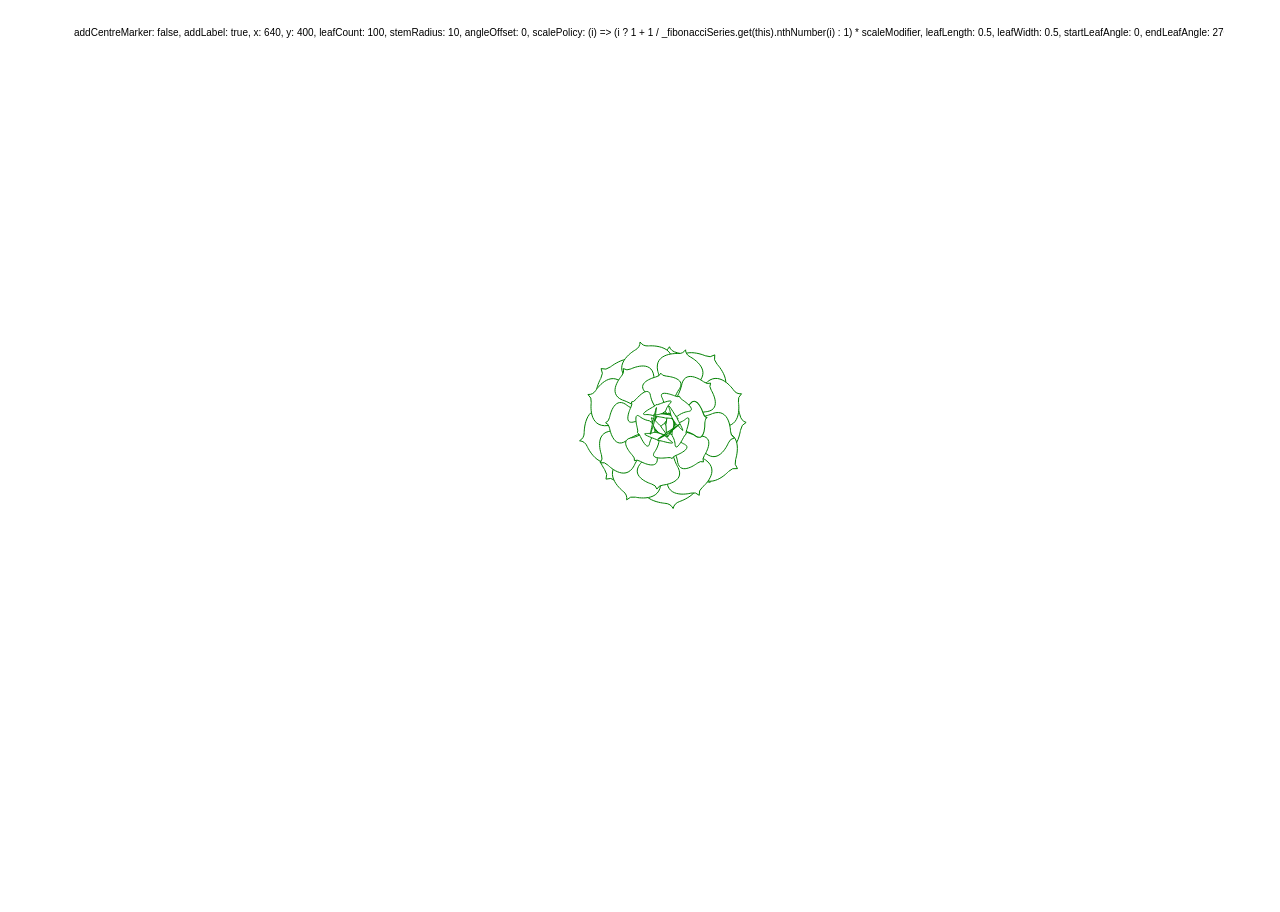
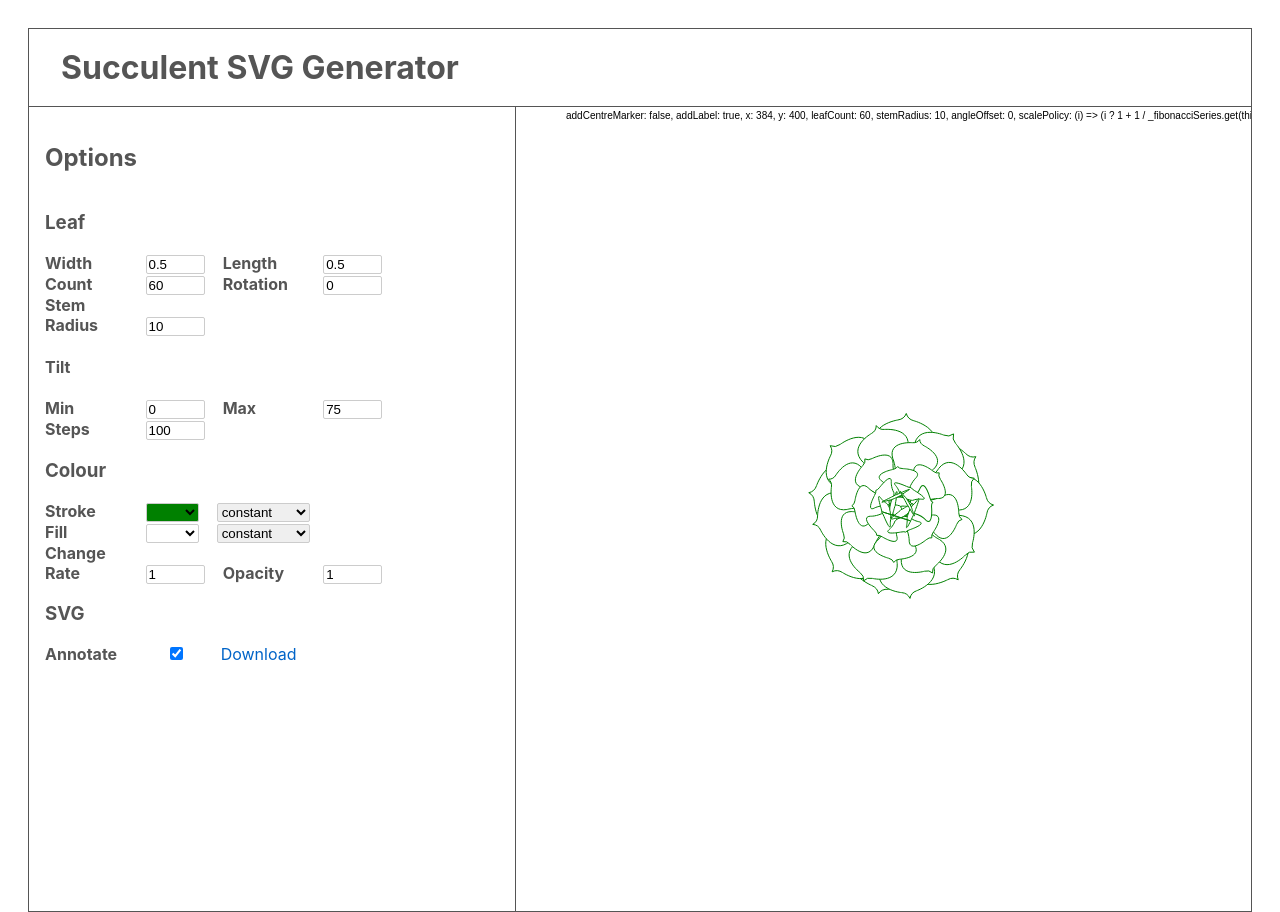
Before and after one commit to nickboon/succulents, a Svelte app: page / in a window 1280 px wide. Before the commit the page ends 816 px from the top, so only its background shows below. Built offline with nearby package versions, Linux system fonts and the light colour scheme.

Commit message:
Added UI.

```diff
--- a/public/global.css
+++ b/public/global.css
@@ -6,10 +6,11 @@ body {
 
 body {
 	color: #555;
-	margin: 1em;
-	padding: 8px;
 	box-sizing: border-box;
-	font-family: -apple-system, BlinkMacSystemFont, "Segoe UI", Roboto, Oxygen-Sans, Ubuntu, Cantarell, "Helvetica Neue", sans-serif;
+	margin: 0;
+	padding: 0;
+	font-family: -apple-system, BlinkMacSystemFont, 'Segoe UI', Roboto,
+		Oxygen-Sans, Ubuntu, Cantarell, 'Helvetica Neue', sans-serif;
 }
 
 section {
@@ -35,23 +36,9 @@ a:visited {
 label {
 	display: inline-block;
 	font-weight: bold;
-	width: 6em;
 }
 
 h2 {
-	display: inline-block;
-}
-
-input,
-button,
-select,
-textarea,
-.output {
-	font-family: inherit;
-	font-size: inherit;
-	padding: 0.4em;
-	margin: 0 0 0.5em 0;
-	box-sizing: border-box;
 	display: inline-block;
 }
 
@@ -65,20 +52,21 @@ textarea {
 
 .output:empty:before {
 	/* unicode zero width space character */
-	content: "\200b";
+	content: '\200b';
 }
 
 input:disabled {
 	color: #ccc;
 }
 
-input[type="range"] {
+input[type='range'] {
 	height: 0;
 }
 
 button {
-	background-color: #f4f4f4;
-	outline: none;
+	background-color: white;
+	cursor: pointer;
+	color: #555;
 }
 
 button:active {
@@ -113,8 +101,8 @@ button:focus {
 	right: 0;
 	bottom: 6px;
 	background-color: #ccc;
-	-webkit-transition: .4s;
-	transition: .4s;
+	-webkit-transition: 0.4s;
+	transition: 0.4s;
 	border-radius: 2px;
 	/* background-color: #f00; */
 	background-color: #555;
@@ -122,23 +110,23 @@ button:focus {
 
 .slider:before {
 	position: absolute;
-	content: "";
+	content: '';
 	height: 27px;
 	width: 26px;
 	left: 4px;
 	bottom: 4px;
 	background-color: white;
-	-webkit-transition: .4s;
-	transition: .4s;
+	-webkit-transition: 0.4s;
+	transition: 0.4s;
 	color: #555;
 	line-height: 25px;
 }
 
-input:focus+.slider {
+input:focus + .slider {
 	box-shadow: 0 0 1px #888888;
 }
 
-input:checked+.slider:before {
+input:checked + .slider:before {
 	-webkit-transform: translateX(26px);
 	-ms-transform: translateX(26px);
 	transform: translateX(26px);
@@ -146,13 +134,13 @@ input:checked+.slider:before {
 
 .slider.encryption:before {
 	font-family: FontAwesome;
-	content: "\f023";
+	content: '\f023';
 	text-align: center;
 }
 
-input:checked+.slider.encryption:before {
+input:checked + .slider.encryption:before {
 	font-family: FontAwesome;
-	content: "\f09c";
+	content: '\f09c';
 	text-align: center;
 }
 
--- a/src/App.svelte
+++ b/src/App.svelte
@@ -1,27 +1,236 @@
 <script>
+	import SvgDownloadLink from './SvgDownloadLink.svelte';
 	import SvgFactory from './svg';
 	import PlantFactory from './plantFactory';
-	import SvgUi from './svgUi';
+	import Colour from './colour';
+	import ColourPolicy from './colourPolicy';
+
+	const definedColourKeys = Object.keys(Colour.definedColours);
+	const colourPolicyKeys = Object.keys(ColourPolicy);
 
 	// svg varaiables
-	const h = 400;
-	const w = 1000;
-	const x = 100;
-	const y = 100;
-	const svgFactory = new SvgFactory();
-	const plantFactory = new PlantFactory({
-		x: window.innerWidth / 2,
-		y: window.innerHeight / 2
+	const w = window.innerWidth * 0.6;
+	const h = window.innerHeight;
+
+	let leafCount = 60;
+	let leafWidth = 0.5;
+	let leafLength = 0.5;
+	let angleOffset = 0;
+	let stemRadius = 10;
+	let leafTiltFullRange = 100;
+	let leafTiltMax = PlantFactory.calculateLeafTiltLimit(leafTiltFullRange);
+	let leafTiltMin = 0;
+	let stroke = Colour.definedColours.green;
+	let fill = Colour.definedColours.white;
+	let strokeColourPolicy = ColourPolicy.constant;
+	let fillColourPolicy = ColourPolicy.constant;
+	let colourChangeRate = 1;
+	let opacity = 1;
+	let addLabel = true;
+
+	$: leafTiltLimit = PlantFactory.calculateLeafTiltLimit(leafTiltFullRange);
+	$: leafTiltMax = leafTiltMax > leafTiltLimit ? leafTiltLimit : leafTiltMax;
+	$: plantFactory = new PlantFactory({
+		x: w / 2,
+		y: window.innerHeight / 2,
+		leafCount,
+		leafWidth,
+		leafLength,
+		angleOffset,
+		stemRadius,
+		leafTiltMin,
+		leafTiltMax,
+		leafTiltFullRange,
+		stroke,
+		fill,
+		strokeColourPolicy,
+		fillColourPolicy,
+		colourChangeRate,
+		opacity,
+		addLabel
 	});
 
-	let svg = [
-		svgFactory.openSvg(x + w + x, y + h + y),
+	const svgFactory = new SvgFactory();
+	$: svg = [
+		svgFactory.openSvg(w, h),
 		plantFactory.build(),
 		svgFactory.closeSvg()
 	].join('');
-
-	const vectorDownloadKeyCode = 80; // p key
-	new SvgUi().setDownload(svg, vectorDownloadKeyCode);
 </script>
 
-{@html svg}
+<style>
+	#app {
+		color: #555;
+		margin: 28px;
+	}
+	h1 {
+		border: 1px solid #555;
+		margin-bottom: 0px;
+		padding: 0.6em 1em;
+	}
+	#content {
+		display: flex;
+		border-right: 1px solid #555;
+		border-left: 1px solid #555;
+		border-bottom: 1px solid #555;
+	}
+	#options {
+		flex: 38.2%;
+		border-right: 1px solid #555;
+		padding: 1em;
+	}
+	#svg {
+		flex: 61.8%;
+		overflow: hidden;
+	}
+	label {
+		width: 6em;
+	}
+	select,
+	input {
+		width: 4em;
+		margin-right: 1em;
+	}
+	select#strokeColourPolicy,
+	select#fillColourPolicy {
+		width: 7em;
+	}
+</style>
+
+<div id="app">
+	<h1>Succulent SVG Generator</h1>
+	<div id="content">
+		<div id="options">
+			<h2>Options</h2>
+			<div>
+				<h3>Leaf</h3>
+				<div>
+					<label for="leafWidth">Width</label>
+					<input
+						id="leafWidth"
+						type="number"
+						step="0.1"
+						bind:value={leafWidth}
+						min="0" />
+					<label for="leafLength">Length</label>
+					<input
+						id="leafLength"
+						type="number"
+						step="0.1"
+						min="0"
+						bind:value={leafLength} />
+				</div>
+				<div>
+					<label for="leafCount">Count</label>
+					<input id="leafCount" type="number" min="0" bind:value={leafCount} />
+					<label for="angleOffset">Rotation</label>
+					<input
+						id="angleOffset"
+						type="number"
+						step="0.1"
+						bind:value={angleOffset} />
+				</div>
+				<div>
+					<label for="stemRadius">Stem Radius</label>
+					<input
+						id="stemRadius"
+						type="number"
+						min="0"
+						bind:value={stemRadius} />
+				</div>
+				<h4>Tilt</h4>
+				<div>
+					<label for="leafTiltMin">Min</label>
+					<input
+						id="leafTiltMin"
+						type="number"
+						min="0"
+						max={leafTiltLimit}
+						bind:value={leafTiltMin} />
+					<label for="leafTiltMax">Max</label>
+					<input
+						id="leafTiltMax"
+						type="number"
+						min="0"
+						max={leafTiltLimit}
+						bind:value={leafTiltMax} />
+				</div>
+				<div>
+					<label for="leafTiltFullRange">Steps</label>
+					<input
+						id="leafTiltFullRange"
+						type="number"
+						min="1"
+						bind:value={leafTiltFullRange} />
+				</div>
+			</div>
+			<div>
+				<h3>Colour</h3>
+				<div>
+					<label for="strokeColour">Stroke</label>
+					<select
+						id="strokeColour"
+						class="colour"
+						bind:value={stroke}
+						style="background:{stroke.hexString};">
+						{#each definedColourKeys as colourKey}
+							<option
+								value={Colour.definedColours[colourKey]}
+								style="background:{colourKey};" />
+						{/each}
+					</select>
+					<select id="strokeColourPolicy" bind:value={strokeColourPolicy}>
+						{#each colourPolicyKeys as policyKey}
+							<option value={ColourPolicy[policyKey]}>{policyKey}</option>
+						{/each}
+					</select>
+				</div>
+				<div>
+					<label for="fillColour">Fill</label>
+					<select
+						id="fillColour"
+						class="colour"
+						style="background:{fill.hexString || 'white'};"
+						bind:value={fill}>
+						{#each definedColourKeys as colourKey}
+							<option
+								value={Colour.definedColours[colourKey]}
+								style="background:{Colour.definedColours[colourKey].hexString};" />
+						{/each}
+						<option value={{}} style="background:white">&empty;</option>
+					</select>
+					<select id="fillColourPolicy" bind:value={fillColourPolicy}>
+						{#each colourPolicyKeys as policyKey}
+							<option value={ColourPolicy[policyKey]}>{policyKey}</option>
+						{/each}
+					</select>
+				</div>
+				<label for="colourChangeRate">Change Rate</label>
+				<input
+					id="colourChangeRate"
+					type="number"
+					min="0"
+					bind:value={colourChangeRate} />
+				<label for="opacity">Opacity</label>
+				<input
+					id="opacity"
+					type="number"
+					min="0"
+					max="1"
+					step="0.1"
+					bind:value={opacity} />
+			</div>
+			<div>
+				<h3>SVG</h3>
+				<label for="addLabel">Annotate</label>
+				<input id="addLabel" type="checkbox" bind:checked={addLabel} />
+				<SvgDownloadLink {svg} />
+			</div>
+		</div>
+
+		<div id="svg">
+			{@html svg}
+		</div>
+		<div style="clear:both;" />
+	</div>
+</div>
--- /dev/null
+++ b/src/SvgDownloadLink.svelte
@@ -0,0 +1,11 @@
+<script>
+	export let svg = null;
+	export let prefix = document.title;
+
+	$: attributes = {
+		href: `data:application/octet-stream,${encodeURIComponent(svg)}`,
+		download: `${prefix}_${Date.now()}.svg`
+	};
+</script>
+
+<a href={attributes.href} download={attributes.download}>Download</a>
--- a/src/colour.js
+++ b/src/colour.js
@@ -3,6 +3,8 @@ const _green = new WeakMap();
 const _blue = new WeakMap();
 
 const max = 256;
+const toRange = colour => (colour < 0 ? 0 : colour % max);
+
 const toHexColourString = decimal => {
 	const hex = decimal.toString(16);
 	return (hex.length < 2 ? '0' : '') + hex;
@@ -10,68 +12,29 @@ const toHexColourString = decimal => {
 
 export default class Colour {
 	constructor(red = 0, green = 0, blue = 0) {
-		_red.set(this, red % max);
-		_green.set(this, green % max);
-		_blue.set(this, blue % max);
+		_red.set(this, toRange(red));
+		_green.set(this, toRange(green));
+		_blue.set(this, toRange(blue));
 	}
 
-	static get crimson() {
-		return new Colour(220, 20, 60);
-	}
-
-	static get darkRed() {
-		return new Colour(139, 0, 0);
-	}
-
-	static get darkKhaki() {
-		return new Colour(189, 183, 107);
-	}
-
-	static get green() {
-		return new Colour(0, 128, 0);
-	}
-
-	static get limeGreen() {
-		return new Colour(50, 205, 50);
-	}
-
-	static get greenYellow() {
-		return new Colour(173, 255, 47);
-	}
-
-	static get yellowgGreen() {
-		return new Colour(154, 205, 50);
-	}
-
-	static get darkSeaGreen() {
-		return new Colour(143, 188, 143);
-	}
-
-	static get mediumSeaGreen() {
-		return new Colour(60, 179, 113);
-	}
-
-	static get seaGreen() {
-		return new Colour(46, 139, 87);
-	}
-	static get olive() {
-		return new Colour(128, 128, 0);
-	}
-
-	static get darkOliveGreen() {
-		return new Colour(85, 107, 47);
-	}
-
-	static get oliveDrab() {
-		return new Colour(107, 142, 35);
-	}
-
-	static get white() {
-		return new Colour(255, 255, 255);
-	}
-
-	static get black() {
-		return new Colour(0, 0, 0);
+	static get definedColours() {
+		return {
+			green: new Colour(0, 128, 0),
+			limeGreen: new Colour(50, 205, 50),
+			greenYellow: new Colour(173, 255, 47),
+			yellowgGreen: new Colour(154, 205, 50),
+			darkSeaGreen: new Colour(143, 188, 143),
+			mediumSeaGreen: new Colour(60, 179, 113),
+			seaGreen: new Colour(46, 139, 87),
+			olive: new Colour(128, 128, 0),
+			darkOliveGreen: new Colour(85, 107, 47),
+			oliveDrab: new Colour(107, 142, 35),
+			darkKhaki: new Colour(189, 183, 107),
+			crimson: new Colour(220, 20, 60),
+			darkRed: new Colour(139, 0, 0),
+			white: new Colour(255, 255, 255),
+			black: new Colour(0, 0, 0)
+		};
 	}
 
 	get hexString() {
@@ -83,9 +46,9 @@ export default class Colour {
 
 	add(red, green = 0, blue = 0) {
 		return new Colour(
-			(_red.get(this) + red) % max,
-			(_green.get(this) + green) % max,
-			(_blue.get(this) + blue) % max
+			_red.get(this) + red,
+			_green.get(this) + green,
+			_blue.get(this) + blue
 		);
 	}
 }
--- a/src/colourPolicy.js
+++ b/src/colourPolicy.js
@@ -1,15 +1,9 @@
-class ColourPolicy {
-    static get constant() {
-        return colour => colour;
-    }
-
-    static get greenToRed() {
-        return (colour, rate = 0) => colour.add(rate, -rate);
-    }
-
-    static get greenToBlue() {
-        return (colour, rate = 0) => colour.add(0, -rate, rate);
-    }
-}
-
-module.exports = ColourPolicy;
+export default {
+	constant: colour => colour,
+	greenToRed: (colour, rate = 0) => {
+		if (colour && colour.add) return colour.add(rate, Math.floor(-rate / 2));
+	},
+	greenToBlue: (colour, rate = 0) => {
+		if (colour && colour.add) return colour.add(0, -rate, Math.floor(rate / 2));
+	}
+};
--- a/src/plantFactory.js
+++ b/src/plantFactory.js
@@ -10,34 +10,49 @@ const _leafFactory = new WeakMap();
 const goldenAngleDegrees = 137.5077640500378546463487;
 
 /*
-    leaf angles
+    leaf tilt
     ===========
 
-        90
-        |
-    180 --- 0
-        |
-       270
+        			1/4 full range
+        			 |
+    1/2 full range ----- 0
+        			 |
+       				270 full range
 */
 export default class PlantFactory {
+	static get defaultTiltFullRange() {
+		return 72;
+	}
+
+	static get defaultTiltMax() {
+		return PlantFactory.calculateLeafTiltLimit(
+			PlantFactory.defaultTiltFullRange
+		);
+	}
+
+	static calculateLeafTiltLimit(fullRange) {
+		return Math.floor(fullRange * 0.75);
+	}
+
 	constructor({
 		addCentreMarker = false,
 		addLabel = true,
 		x = 0,
 		y = 0,
-		leafCount = 100,
+		leafCount = 50,
 		stemRadius = 10,
 		angleOffset = 0,
 		leafLength = 0.5,
 		leafWidth = 0.5,
-		startLeafAngle = 0,
-		endLeafAngle = 270,
-		leafAngleIncrements = 90,
+		leafTiltFullRange = PlantFactory.defaultTiltFullRange,
+		leafTiltMin = 0,
+		leafTiltMax = PlantFactory.defaultTiltMax,
 		scalePolicy = new ScalePolicy().inverseFibonacci(),
-		stroke = Colour.green,
-		fill = Colour.white,
+		stroke = Colour.definedColours.green,
+		fill = Colour.definedColours.white,
 		strokeColourPolicy = ColourPolicy.constant,
 		fillColourPolicy = ColourPolicy.constant,
+		colourChangeRate = 2,
 		opacity = 1
 	} = {}) {
 		_options.set(this, {
@@ -51,13 +66,14 @@ export default class PlantFactory {
 			scalePolicy,
 			leafLength,
 			leafWidth,
-			startLeafAngle,
-			endLeafAngle,
-			leafAngleIncrements,
+			leafTiltMin,
+			leafTiltMax,
+			leafTiltFullRange,
 			stroke,
 			fill,
 			strokeColourPolicy,
 			fillColourPolicy,
+			colourChangeRate,
 			opacity
 		});
 
@@ -97,27 +113,22 @@ export default class PlantFactory {
 			angleOffset,
 			leafLength,
 			leafWidth,
-			startLeafAngle,
-			endLeafAngle,
-			leafAngleIncrements,
+			leafTiltFullRange,
+			leafTiltMin,
+			leafTiltMax,
 			scalePolicy,
 			stroke,
 			fill,
 			strokeColourPolicy,
 			fillColourPolicy,
+			colourChangeRate,
 			opacity
 		} = _options.get(this);
-		const trigTable = new Trigonometry(leafAngleIncrements);
-		const maxDegrees = 360;
-		const startAngleIncrement =
-			(leafAngleIncrements * startLeafAngle) / maxDegrees;
-		const endAngleIncrements =
-			(leafAngleIncrements * endLeafAngle) / maxDegrees;
-		const range = endAngleIncrements - startAngleIncrement;
-
+		const trigTable = new Trigonometry(leafTiltFullRange);
+		const leafTiltRange = leafTiltMax - leafTiltMin;
 		let scaleX = leafLength;
 		let scaleY = leafLength;
-		let angleIncrement = startAngleIncrement;
+		let leafTilt = leafTiltMin;
 		let leaves = [];
 		let currentStroke = stroke;
 		let currentFill = fill;
@@ -128,7 +139,7 @@ export default class PlantFactory {
 		}
 
 		for (let i = 0; i < leafCount; i++) {
-			const angle = trigTable.getAngle(angleIncrement);
+			const angle = trigTable.getAngle(leafTilt);
 			const tiltScale = -angle.cos;
 			const z = angle.sin;
 			const svg = leafFactory.buildLeaf({
@@ -155,10 +166,10 @@ export default class PlantFactory {
 
 			scaleX += scalePolicy(i) * leafWidth;
 			scaleY += scalePolicy(i) * leafLength;
-			currentStroke = strokeColourPolicy(currentStroke);
-			currentFill = fillColourPolicy(currentFill);
+			currentStroke = strokeColourPolicy(currentStroke, colourChangeRate);
+			currentFill = fillColourPolicy(currentFill, colourChangeRate);
 
-			if (i < range) angleIncrement += 1;
+			if (i < leafTiltRange) leafTilt += 1;
 		}
 
 		return (
--- a/src/svgUi.js
+++ /dev/null
@@ -1,20 +0,0 @@
-import Ui from './ui';
-
-const _ui = new WeakMap();
-
-export default class SvgUi {
-	constructor() {
-		_ui.set(this, new Ui());
-	}
-
-	setDownload(svg, vectorDownloadKeyCode, prefix = document.title) {
-		const ui = _ui.get(this);
-		ui.setKeyListener(vectorDownloadKeyCode, () => {
-			const svgDataUrl = `data:application/octet-stream,${encodeURIComponent(
-				svg
-			)}`;
-			const filename = `${prefix}_${Date.now()}.svg`;
-			ui.download(filename, svgDataUrl);
-		});
-	}
-}
--- a/src/ui.js
+++ /dev/null
@@ -1,20 +0,0 @@
-export default class Ui {
-	download(filename, url) {
-		var element = document.createElement('a');
-		element.setAttribute('href', url);
-		element.setAttribute('download', filename);
-		element.style.display = 'none';
-		document.body.appendChild(element);
-		element.click();
-		document.body.removeChild(element);
-	}
-
-	setKeyListener(keyCode, action) {
-		window.addEventListener('keydown', function(event) {
-			if (event.keyCode === keyCode) {
-				event.preventDefault();
-				action();
-			}
-		});
-	}
-}
```
Also changed, not shown: 1 other file (tests, documents, lock files or other folders).
